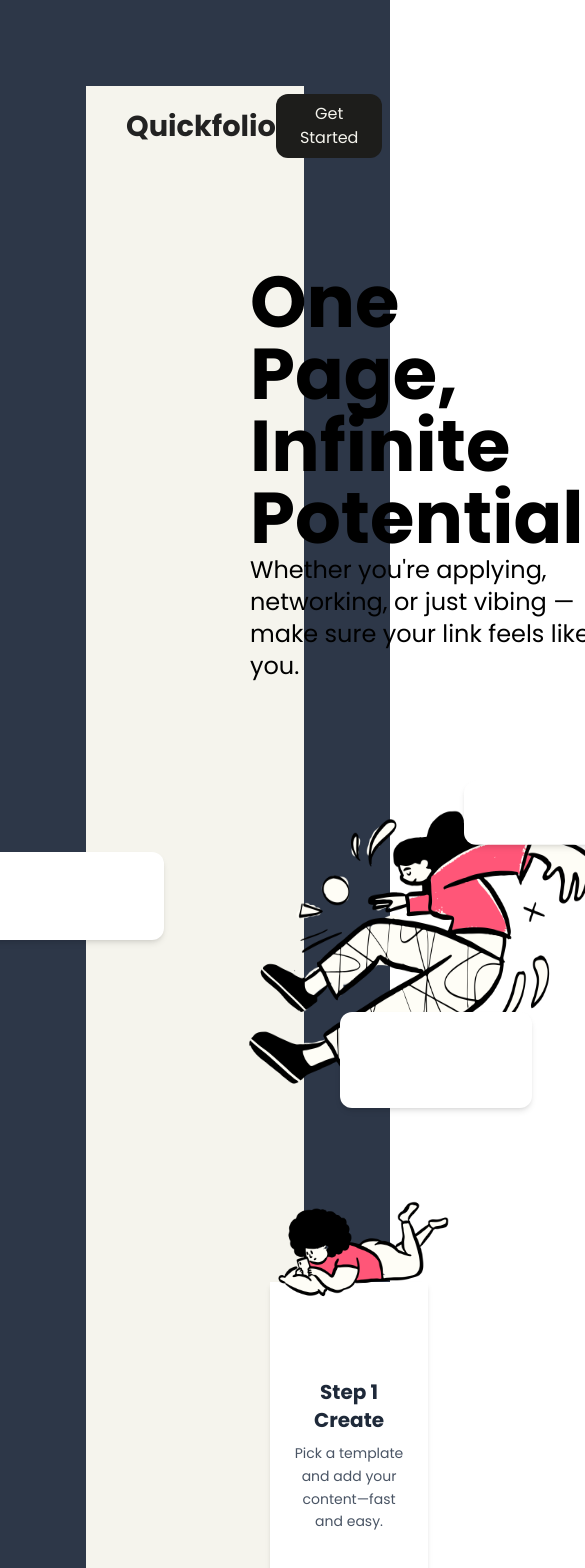
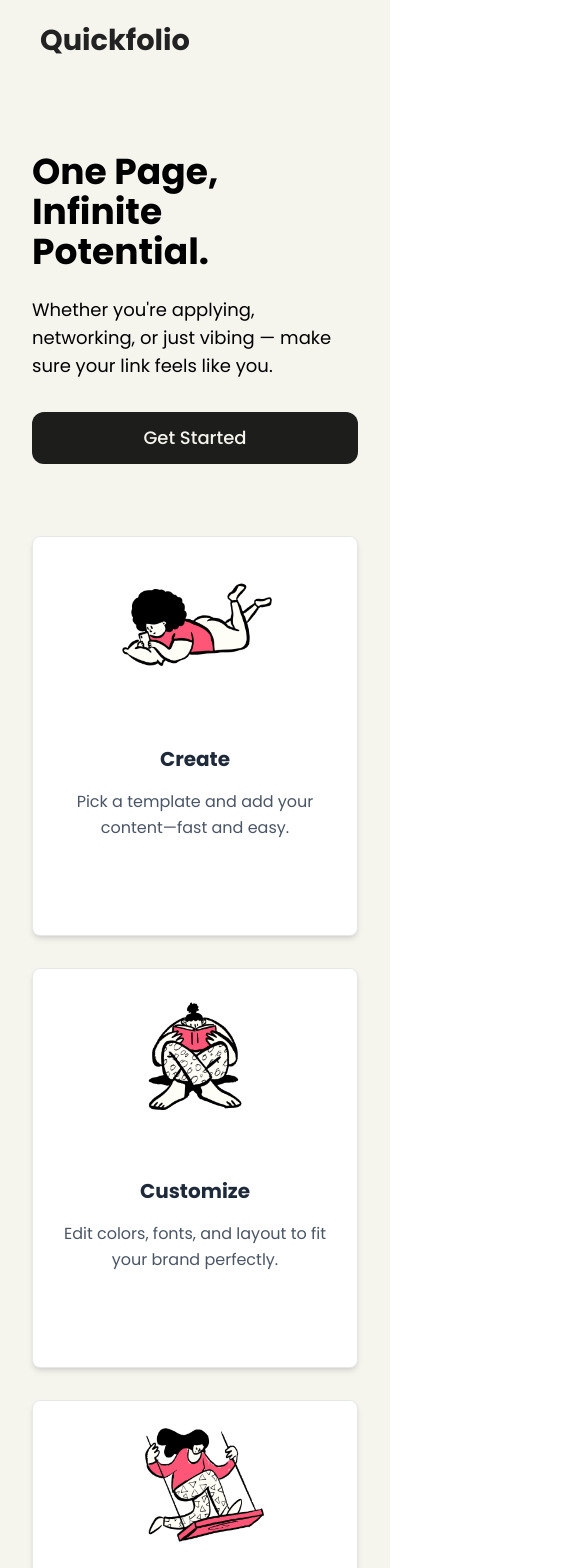
Before and after one commit to projcjdevs/quickfolio-frontend, a Next.js app: page / in a window 390 px wide. Shown: the top 1568 px of the page, 585 px wide, since content can reach past the window. Built offline with nearby package versions, Linux system fonts and the light colour scheme.

Commit message:
Landing Page responsiveness and small tweaks when on mobile device

```diff
--- a/src/app/page.tsx
+++ b/src/app/page.tsx
@@ -5,7 +5,7 @@ import { FaArrowUpRightFromSquare } from "react-icons/fa6";
 import { useState } from "react";
 import Footer from "@/components/Footer";
 import Navbar from "@/components/NavBarLP";
-
+import AuthButton from "@/components/AuthButton";
 import { motion } from "framer-motion";
 
 const App: React.FC = () => {
@@ -76,10 +76,9 @@ const App: React.FC = () => {
   // Step cards data with proper Motion
   const stepCards = [
     {
-      title: "Step 1\nCreate",
+      title: "Create",
       description: "Pick a template and add your content—fast and easy.",
       image: "/images/landing-page/laying.png",
-      position: "absolute -top-48 -right-6 z-10",
       motionProps: {
         animate: {
           y: [0, -6, 0],
@@ -93,11 +92,10 @@ const App: React.FC = () => {
       },
     },
     {
-      title: "Step 2\nCustomize",
+      title: "Customize",
       description:
         "Edit colors, fonts, and layout to fit your brand perfectly.",
       image: "/images/landing-page/reading.png",
-      position: "absolute -bottom-28 z-10",
       motionProps: {
         animate: {
           y: [0, -7, 0],
@@ -111,10 +109,9 @@ const App: React.FC = () => {
       },
     },
     {
-      title: "Step 3\nPublish",
+      title: "Publish",
       description: "Launch your website live in seconds—no code needed.",
       image: "/images/landing-page/swinging.png",
-      position: "absolute -top-25 -right-18 z-10",
       motionProps: {
         animate: {
           y: [0, -3, 0],
@@ -129,11 +126,11 @@ const App: React.FC = () => {
     },
   ];
 
-  // Floating boxes with proper Motion
+  // Floating boxes with proper Motion - hidden on mobile
   const floatingBoxes = [
     {
       className:
-        "absolute top-68 right-18 w-48 h-24 bg-white rounded-xl shadow-md z-20",
+        "hidden lg:block absolute top-68 right-18 w-48 h-24 bg-white rounded-xl shadow-md z-20",
       motionProps: {
         animate: { y: [0, -9, 0] },
         transition: {
@@ -145,7 +142,7 @@ const App: React.FC = () => {
     },
     {
       className:
-        "absolute top-10 -right-1 w-36 h-16 bg-white rounded-xl shadow-md z-20",
+        "hidden lg:block absolute top-10 -right-1 w-36 h-16 bg-white rounded-xl shadow-md z-20",
       motionProps: {
         animate: { y: [0, -7, 0] },
         transition: {
@@ -157,7 +154,7 @@ const App: React.FC = () => {
     },
     {
       className:
-        "absolute top-30 right-110 w-44 h-22 bg-white rounded-xl shadow-md z-20",
+        "hidden lg:block absolute top-30 right-110 w-44 h-22 bg-white rounded-xl shadow-md z-20",
       motionProps: {
         animate: { y: [0, -11, 0] },
         transition: {
@@ -171,33 +168,41 @@ const App: React.FC = () => {
 
   return (
     <div className="bg-[#2D3748] min-h-screen flex flex-col">
-      <div className="flex-1 font-sans bg-white text-gray-800 border-[70px] border-[#2D3748] m-4">
+      <div className="flex-1 font-sans bg-white text-gray-800 lg:border-[70px] border-[#2D3748] lg:m-4">
         {/* Navigation */}
-
         <Navbar />
 
-        {/* Top Intro Text & Image */}
-        <main className="px-6 py-10 bg-[#F5F4ED]">
-          <section className="py-15 px-35">
-            <div className="grid gap-15 md:grid-cols-2">
-              <div>
-                <h1 className="text-7xl text-black font-bold"> One Page, </h1>
-                <h1 className="text-7xl text-black font-bold"> Infinite </h1>
-                <h1 className="text-7xl text-black font-bold"> Potential. </h1>
-                <p className="text-2xl text-black max-w-sm">
-                  Whether you're applying, networking, or just vibing — make
-                  sure your link feels like you.
+        {/* Top Intro Text */}
+        <main className="px-4 lg:px-6 py-10 bg-[#F5F4ED]">
+          <section className="py-8 lg:py-15 px-4 lg:px-35">
+            <div className="text-left">
+              <h1 className="text-4xl md:text-5xl lg:text-7xl text-black font-bold">
+                One Page,
+              </h1>
+              <h1 className="text-4xl md:text-5xl lg:text-7xl text-black font-bold">
+                Infinite
+              </h1>
+              <h1 className="text-4xl md:text-5xl lg:text-7xl text-black font-bold mb-6">
+                Potential.
+              </h1>
+              <p className="text-lg md:text-xl lg:text-2xl text-black max-w-lg mb-6">
+                Whether you're applying, networking, or just vibing — make sure
+                your link feels like you.
               </p>
 
-                {/* CTA Button removed */}
+              {/* Mobile CTA - only visible on mobile */}
+              <div className="flex justify-center md:hidden mt-8">
+                <AuthButton variant="body" className="w-full sm:w-auto" />
               </div>
+            </div>
+          </section>
 
-              <div className="relative">
-                {/* Main character (now behind the boxes) */}
+          {/* Floating Image Section */}
+          <section className="hidden lg:block relative w-full h-[300px] sm:h-[400px] md:h-[500px] my-12 md:my-16">
             <motion.img
               src="/images/landing-page/float.png"
               alt="main pic"
-                  className="w-100 h-100 outline-none ring-0 focus:outline-none focus:ring-0 relative z-0"
+              className="w-full h-full object-contain mx-auto px-4"
               animate={{
                 y: [0, -4, 0],
                 rotate: [0, -3, 3, 0],
@@ -210,7 +215,7 @@ const App: React.FC = () => {
               }}
             />
 
-                {/* Floating boxes */}
+            {/* Floating boxes - hidden on mobile */}
             {floatingBoxes.map((box, index) => (
               <motion.div
                 key={index}
@@ -218,31 +223,31 @@ const App: React.FC = () => {
                 {...box.motionProps}
               />
             ))}
-              </div>
-            </div>
           </section>
 
           {/* Steps section */}
-          <section className="px-40 py-20">
-            <div className="grid gap-16 md:grid-cols-3">
+          <section className="px-4 lg:px-40 py-10 lg:py-20">
+            <div className="grid gap-8 md:gap-16 md:grid-cols-3">
               {stepCards.map((card, index) => (
                 <div
                   key={index}
                   className="relative flex flex-col items-center"
                 >
-                  <div className={card.position}>
+                  <div className="bg-white shadow-md px-6 pb-8 w-full text-center border border-gray-200 rounded-lg overflow-hidden relative min-h-[400px] lg:min-h-[450px]">
+                    {/* Doodle image inside the card - made larger */}
+                    <div className="h-48 md:h-56 lg:h-64 flex items-center justify-center -mt-2 mb-6 relative">
                       <motion.img
                         src={card.image}
-                      alt={card.title.split("\n")[1].toLowerCase()}
-                      className="w-80 h-80 object-contain"
+                        alt={card.title}
+                        className="w-40 h-40 md:w-48 md:h-48 lg:w-56 lg:h-56 object-contain"
                         {...card.motionProps}
                       />
                     </div>
-                  <div className="bg-white shadow-md px-6 pt-24 pb-8 w-full text-center border-gray-200 min-h-[350px]">
-                    <h2 className="text-xl font-bold mb-2 whitespace-pre-line">
+
+                    <h2 className="text-xl lg:text-2xl font-bold mb-4 whitespace-pre-line">
                       {card.title}
                     </h2>
-                    <p className="text-gray-600 text-sm leading-relaxed">
+                    <p className="text-gray-600 text-base leading-relaxed">
                       {card.description}
                     </p>
                   </div>
@@ -252,21 +257,21 @@ const App: React.FC = () => {
           </section>
 
           {/* Feature cards */}
-          <div className="grid gap-8 md:grid-cols-3 bg-white border border-gray-200 rounded-xl shadow-sm w-full max-w-5xl mx-auto p-8 my-16">
+          <div className="grid gap-6 md:gap-8 md:grid-cols-3 bg-white border border-gray-200 rounded-xl shadow-sm w-full max-w-5xl mx-auto p-6 lg:p-8 my-8 lg:my-16">
             {featureCards.map((card, index) => (
               <a
                 key={index}
                 href="#"
-                className="group relative p-6 rounded-lg hover:bg-gray-50 transition-all duration-300"
+                className="group relative p-4 lg:p-6 rounded-lg hover:bg-gray-50 transition-all duration-300"
               >
                 <div className="flex flex-col items-center">
                   <div className="mb-4 p-3 rounded-full bg-gray-100 group-hover:bg-gray-200 transition-colors duration-300">
                     {card.icon}
                   </div>
-                  <h3 className="text-lg font-medium text-gray-900 mb-2 group-hover:scale-[1.02] transition-transform duration-300">
+                  <h3 className="text-lg lg:text-xl font-medium text-gray-900 mb-2 group-hover:scale-[1.02] transition-transform duration-300">
                     {card.title}
                   </h3>
-                  <p className="text-sm text-gray-600 text-center max-w-xs leading-relaxed group-hover:translate-y-0.5 transition-transform duration-300">
+                  <p className="text-base text-gray-600 text-center max-w-xs leading-relaxed group-hover:translate-y-0.5 transition-transform duration-300">
                     {card.description}
                   </p>
                   <div className="absolute bottom-0 left-1/2 h-[2px] w-0 bg-gray-800 transform -translate-x-1/2 group-hover:w-[calc(100%-3rem)] transition-all duration-500 ease-[cubic-bezier(0.65,0,0.35,1)]" />
--- a/src/components/AuthButton.tsx
+++ b/src/components/AuthButton.tsx
@@ -6,7 +6,12 @@ import RegistrationModal from "./RegisForm";
 
 type AuthMode = "login" | "register";
 
-export default function AuthButton() {
+interface AuthButtonProps {
+  variant?: 'navbar' | 'body';
+  className?: string;
+}
+
+export default function AuthButton({ variant = 'navbar', className = '' }: AuthButtonProps) {
   const [isModalOpen, setIsModalOpen] = useState(false);
   const [authMode, setAuthMode] = useState<AuthMode>("login");
 
@@ -23,11 +28,17 @@ export default function AuthButton() {
     setAuthMode(authMode === "login" ? "register" : "login");
   };
 
+  // Define different button styles based on variant
+  const buttonStyles = {
+    navbar: "hidden md:block bg-[#1d1d1b] text-[#F5F4ED] px-6 py-2 rounded-xl font-normal transition duration-200 hover:bg-[#292927] hover:scale-105 focus:outline-none focus:ring-2 focus:ring-[#F5F4ED]",
+    body: "bg-[#1d1d1b] text-[#F5F4ED] px-8 py-3 rounded-xl font-medium text-lg transition duration-200 hover:bg-[#292927] hover:scale-105 focus:outline-none focus:ring-2 focus:ring-[#F5F4ED]"
+  };
+
   return (
     <>
       <button
         onClick={() => handleOpen("login")}
-        className="bg-[#1d1d1b] text-[#F5F4ED] px-6 py-2 rounded-xl font-normal transition duration-200 hover:bg-[#292927] hover:scale-105 focus:outline-none focus:ring-2 focus:ring-[#F5F4ED]"
+        className={`${buttonStyles[variant]} ${className}`}
       >
         Get Started
       </button>
--- a/src/components/NavBarLP.tsx
+++ b/src/components/NavBarLP.tsx
@@ -19,7 +19,7 @@ const Navbar = () => {
                 </div>
 
                 <div>
-                    <AuthButton />
+                    <AuthButton variant="navbar" />
                 </div>
             </div>
         </header>
```
Also changed, not shown: src/components/TemplateSelectionModal.tsx (line endings or trailing spaces). Lines whose indentation alone changed are shown as unchanged.
